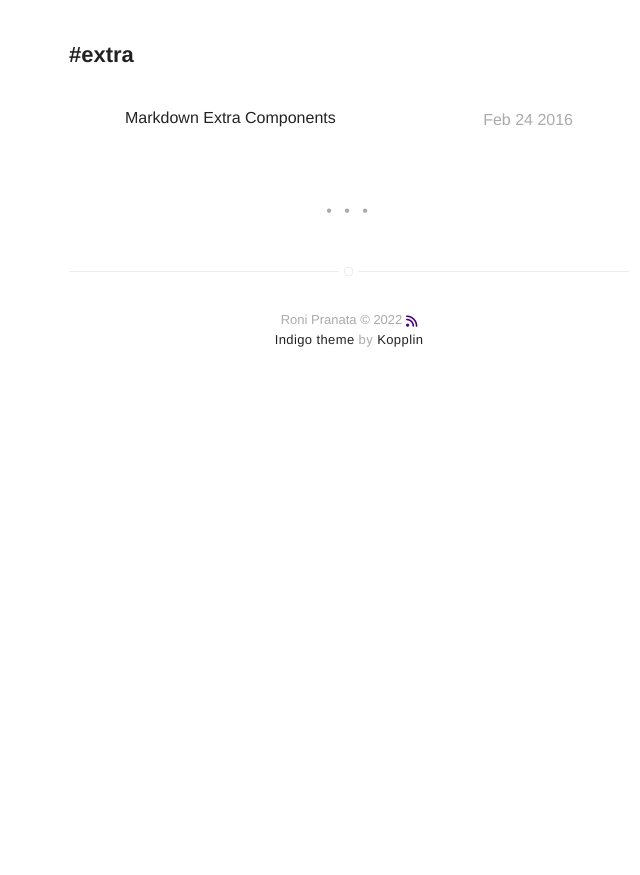
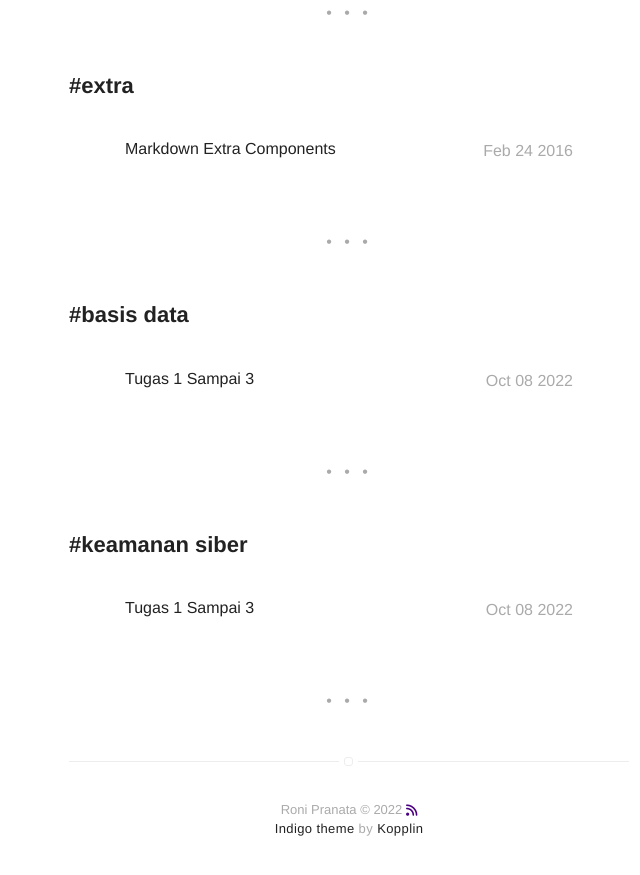
Before and after one commit to ronilapendoz/ronilapendoz.github.io, a Jekyll site: the page built from tags.html, in a window 1280 px wide and 900 px high, scrolled down 1642 px. Shown: the top 875 px of the window, without its empty margins (291-931 px from the left). Built offline with Jekyll 4.4.1, drawn with Linux system fonts in a browser that asks for light colours; nearby versions of some CDN libraries; emoji names are drawn with the system emoji font; before the commit the page ends 2053 px from its top, so only the background shows below that; some of the changed text lies outside the part shown.

Commit message:
upload post and update config

```diff
--- a/_config.yml
+++ b/_config.yml
@@ -41,7 +41,7 @@ github: ronilapendoz
 email: ronilapendoz@gmail.com
 
 authors:
-  johndoe:
+  ronipranata:
     name: Roni Pranata
     bio: A Cyber Security Students from Politeknik Negeri Batam
     external-image: false
--- /dev/null
+++ b/_posts/2022-10-08-tugas-1-sampai-3.md
@@ -0,0 +1,16 @@
+---
+title: "Tugas 1 Sampai 3"
+layout: post
+date: 2022-10-08 21:31
+image: /assets/images/markdown.jpg
+headerImage: false
+tag:
+- basis data
+- keamanan siber
+category: blog
+author: ronipranata
+description: Berikut adalah laporan untuk tugas 1 sampai dengan 3
+---
+
+Filenya:
+![Tugas 1 Sampai 3]()
```
Also changed, not shown: 3 other files.
